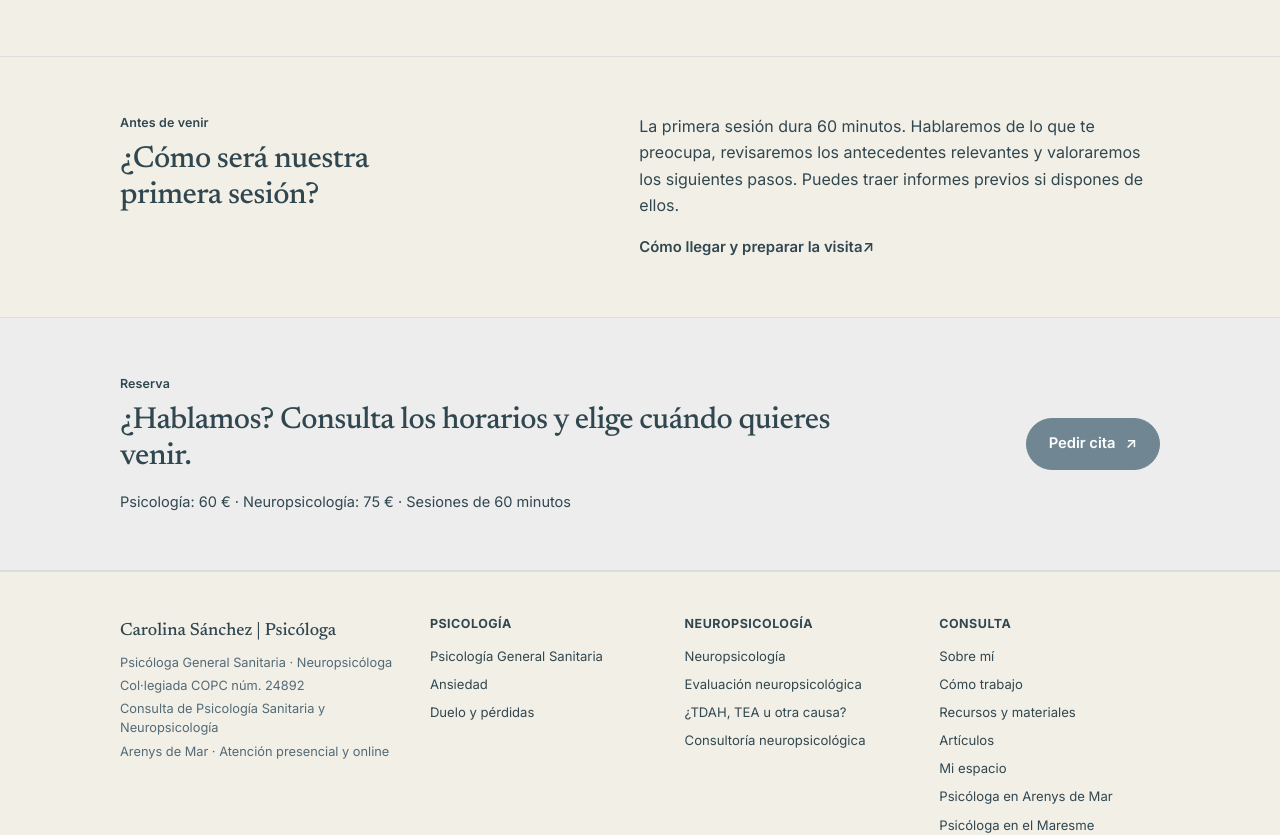
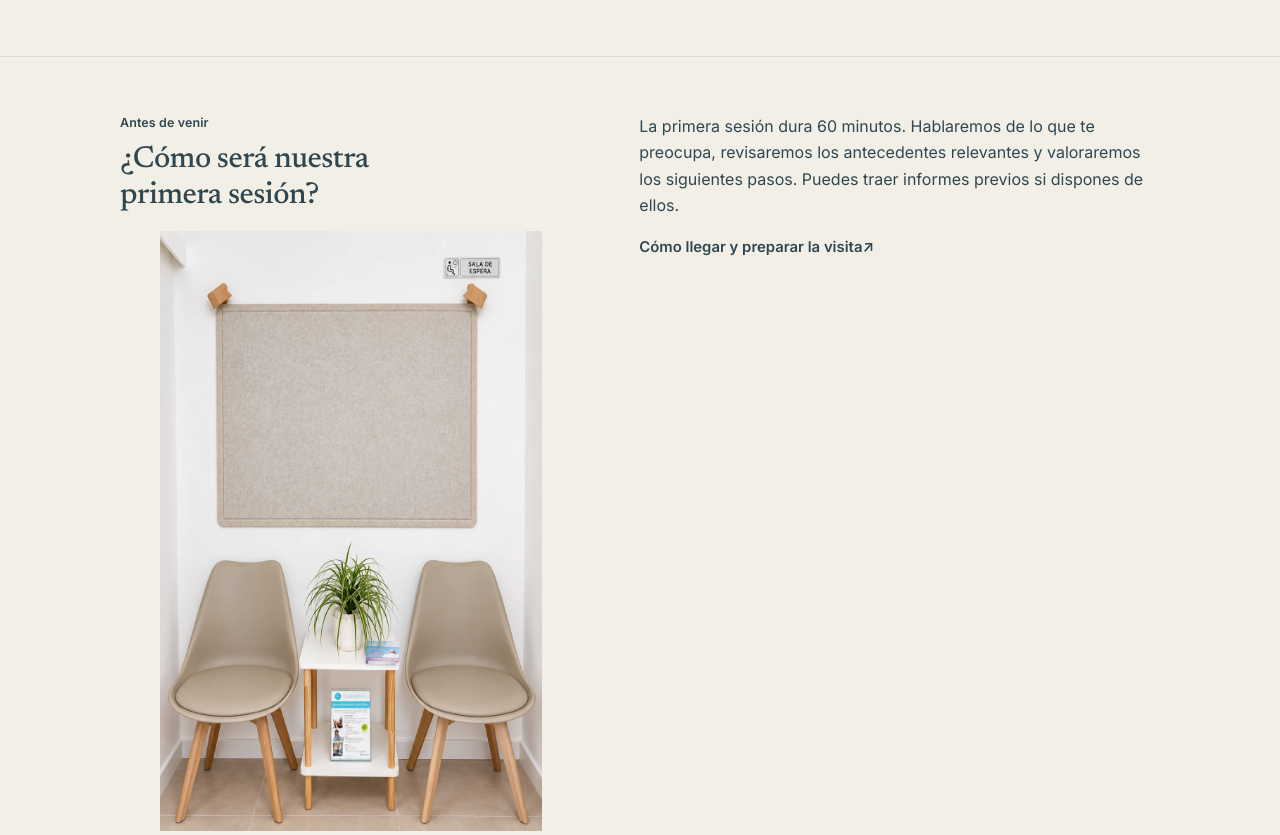
Before and after one commit to carolinasanchezgirona/Portfolio-Carolina, a Next.js app: page / in a window 1280 px wide. Shown: the part 5097-5932 px from the top of the page. Built offline with nearby package versions, Linux system fonts and the light colour scheme.

Commit message:
Add first-visit imagery to home section

```diff
--- a/app/page.tsx
+++ b/app/page.tsx
@@ -291,9 +291,19 @@ export default function HomePage() {
 
       <section className="editorial-section editorial-first-visit" aria-labelledby="first-visit-home-title">
         <div className="editorial-wrap editorial-first-visit-grid">
-          <div>
+          <div className="editorial-first-visit-intro">
             <p className="editorial-section-eyebrow">Antes de venir</p>
             <h2 id="first-visit-home-title">¿Cómo será nuestra primera sesión?</h2>
+            <figure className="editorial-first-visit-photo">
+              <Image
+                src="/consulta-carolina-sanchez-sala-espera.webp"
+                alt="Espacio de acogida de la consulta de psicología en Arenys de Mar"
+                width={900}
+                height={600}
+                sizes="(max-width: 900px) calc(100vw - 36px), 45vw"
+                loading="lazy"
+              />
+            </figure>
           </div>
           <div className="editorial-first-visit-copy">
             <p>La primera sesión dura 60 minutos. Hablaremos de lo que te preocupa, revisaremos los antecedentes relevantes y valoraremos los siguientes pasos. Puedes traer informes previos si dispones de ellos.</p>
```
